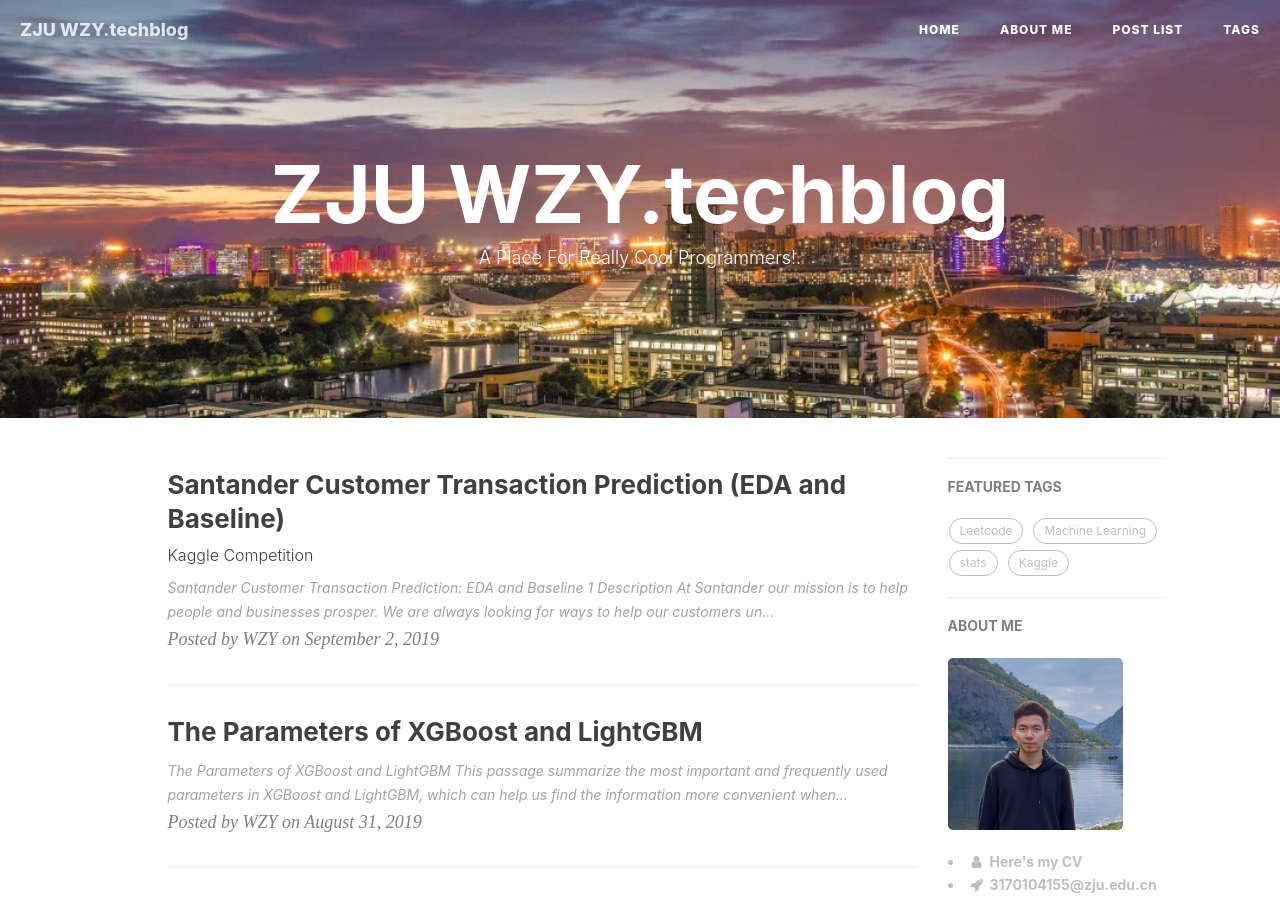
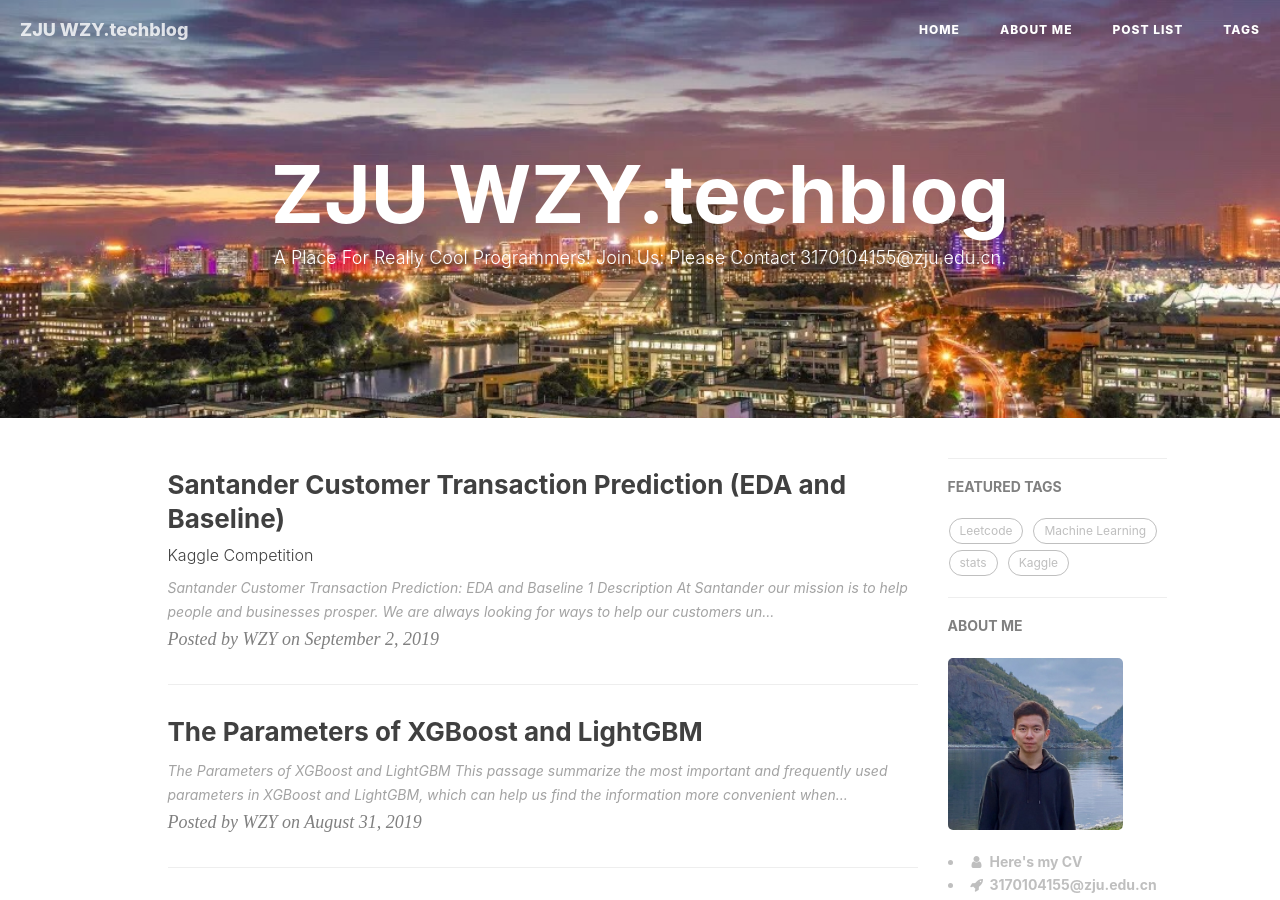
Before and after one commit to ZaccWu/ZaccWu.github.io, a Jekyll site: the page built from index.html, in a window 1280 px wide and 900 px high. Built offline with Jekyll 4.4.1, drawn with Linux system fonts in a browser that asks for light colours; nearby versions of some CDN libraries; the list of posts is cut into pages by our own code; comment, search, counter and statistics services are not loaded.

Commit message:
Update index.html

```diff
--- a/index.html
+++ b/index.html
@@ -1,6 +1,6 @@
 ---
 layout: page
-description: "A Place For Really Cool Programmers!."
+description: "A Place For Really Cool Programmers! Join Us: Please Contact 3170104155@zju.edu.cn."
 ---
 
 {% for post in paginator.posts %}
```
